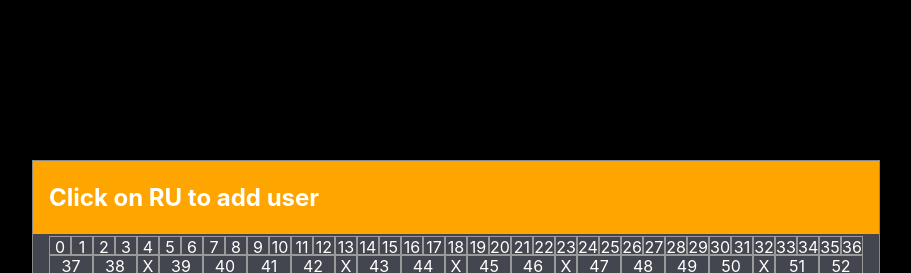
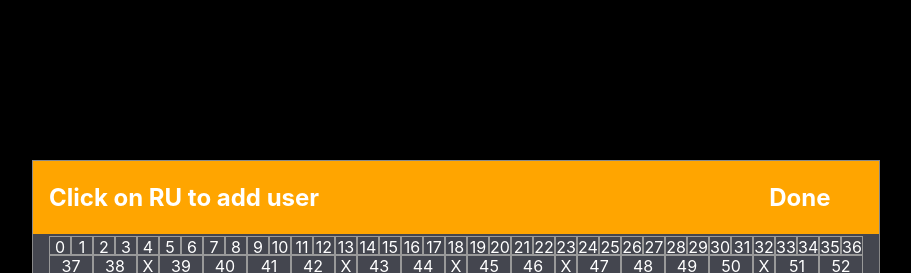
Before and after one commit to 110yinon/lp_homework, a React (Create React App) app: page / in a window 1280 px wide. Shown: the top 273 px of the page, without its empty margins (184-1095 px from the left). Built offline with nearby package versions, Linux system fonts and the light colour scheme.

Commit message:
added 'done' btn element and ruTakenColor field to users array object.

```diff
--- a/src/components/modals/ModalHeaderLP.js
+++ b/src/components/modals/ModalHeaderLP.js
@@ -1,14 +1,32 @@
+import { useContext, useState } from "react";
+import { UsersContext } from "../../context/UsersContext";
 
 
 export default function ModalHeaderLP() {
+    const [showBtn, setShowBtn] = useState(true);
+    const { users } = useContext(UsersContext);
+
+    // printing json array of users
+    const handleClick = () => {
+
+        // deleting the ruTakenColor field from each user object - OPT 1
+        users.forEach(user => {
+            delete user.ruTakenColor;
+        });
+        console.log('users from done:', users);
+
+        // deleting the ruTakenColor field from each user object - OPT 2
+        // const kuni = users.map(user => { delete user.ruTakenColor; return user; }) //ruTakenColor
+        // console.log('users from done:', kuni);
+    }
     return (
         <div className="modal-header-lp">
             <h2>
                 Click on RU to add user
-                <span id="close-modal" className="hidden clickable"
+                {showBtn && <span id="close-modal" className="clickable" onClick={handleClick}
                     style={{ paddingLeft: '450px', width: '40px' }}>
                     Done
-                </span>
+                </span>}
             </h2>
         </div>
     );
--- a/src/context/UsersContext.js
+++ b/src/context/UsersContext.js
@@ -47,9 +47,13 @@ export function UsersProvider({ children }) {
     const [state, dispatch] = useReducer(usersReducer, {
         users: [
             // users: ['bb', 'sara'],
-            { RUindex: 'bb the king', DataRate: 10, DCM: false, WIFICode: 1, nSS: 3, sSS: 4 },
-            { RUindex: 'sara the queen', DataRate: 4, DCM: true, WIFICode: 0, nSS: 2, sSS: 1 }
+            { ruTakenColor: 1, RUindex: 'bb the king', DataRate: 10, DCM: false, WIFICode: 1, nSS: 3, sSS: 4 },
+            { ruTakenColor: 2, RUindex: 'sara the queen', DataRate: 4, DCM: true, WIFICode: 0, nSS: 2, sSS: 1 }
         ]
+        // opt 2 to rutaken color - not implement yet
+        // ,colorsToRUs: [[...Array(15)].map((e, i) => {
+        //     return { colorNum: i + 1, ru: ''}
+        // })] // init arr 1 - 15 items
     });
 
     const addUser = (ruIndex) => {
```
